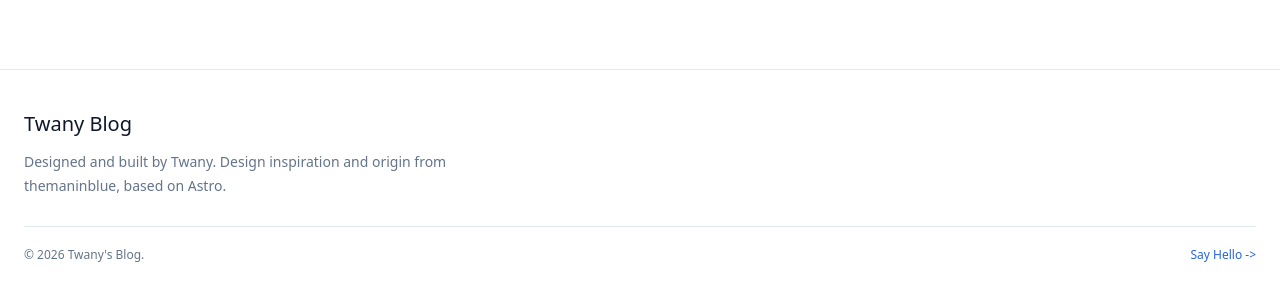
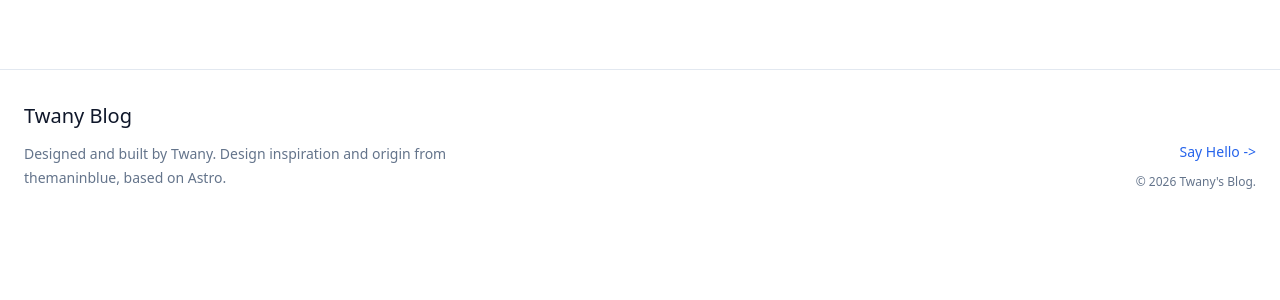
Before and after one commit to Twany/zenBlog, an Astro site: page / in a window 1280 px wide. Shown: the part 1248-1548 px from the top of the page. After the commit the page ends 1470 px from the top, so only its background shows below. Built offline with nearby package versions, Linux system fonts and the light colour scheme; Astro itself is replaced by a stand-in of ours; some packages are replaced by stand-ins of ours; no server answers.

Commit message:
fix: reorganize footer layout

```diff
--- a/src/components/Footer.astro
+++ b/src/components/Footer.astro
@@ -11,7 +11,9 @@ const year = new Date().getFullYear();
 ---
 
 <footer class="border-t border-slate-200 bg-white text-slate-600">
-  <div class="mx-auto max-w-7xl px-5 py-8 md:px-6 lg:py-10">
+  <div
+    class="mx-auto flex max-w-7xl flex-col gap-6 px-5 py-8 md:flex-row md:items-end md:justify-between md:px-6"
+  >
     <div class="max-w-xl">
       <a
         href={getLocalizedPath('/', lang)}
@@ -24,12 +26,8 @@ const year = new Date().getFullYear();
       </p>
     </div>
 
-    <div
-      class="mt-7 flex flex-col gap-4 border-t border-slate-200 pt-5 text-xs text-slate-500 lg:flex-row lg:items-center lg:justify-between"
-    >
-      <p>&copy; {year} Twany's Blog.</p>
     <nav
-        class="flex flex-wrap gap-x-5 gap-y-3 font-medium"
+      class="flex flex-col gap-3 text-sm font-medium md:items-end"
       aria-label="Footer navigation"
     >
       <a
@@ -38,7 +36,9 @@ const year = new Date().getFullYear();
       >
         {uiLabels.footer.sayHello[lang]} -&gt;
       </a>
+      <p class="text-xs font-normal text-slate-500">
+        &copy; {year} Twany's Blog.
+      </p>
     </nav>
   </div>
-  </div>
 </footer>
```
Lines whose indentation alone changed are shown as unchanged.
